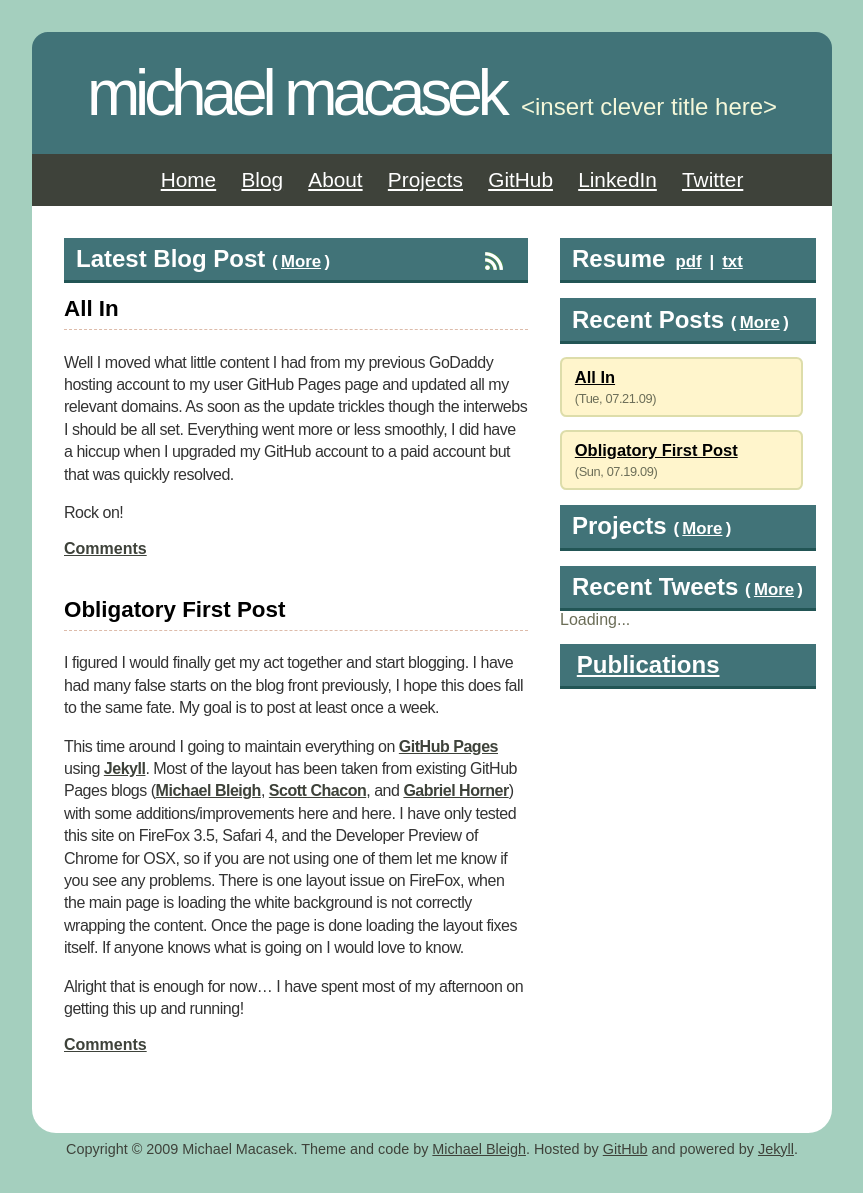
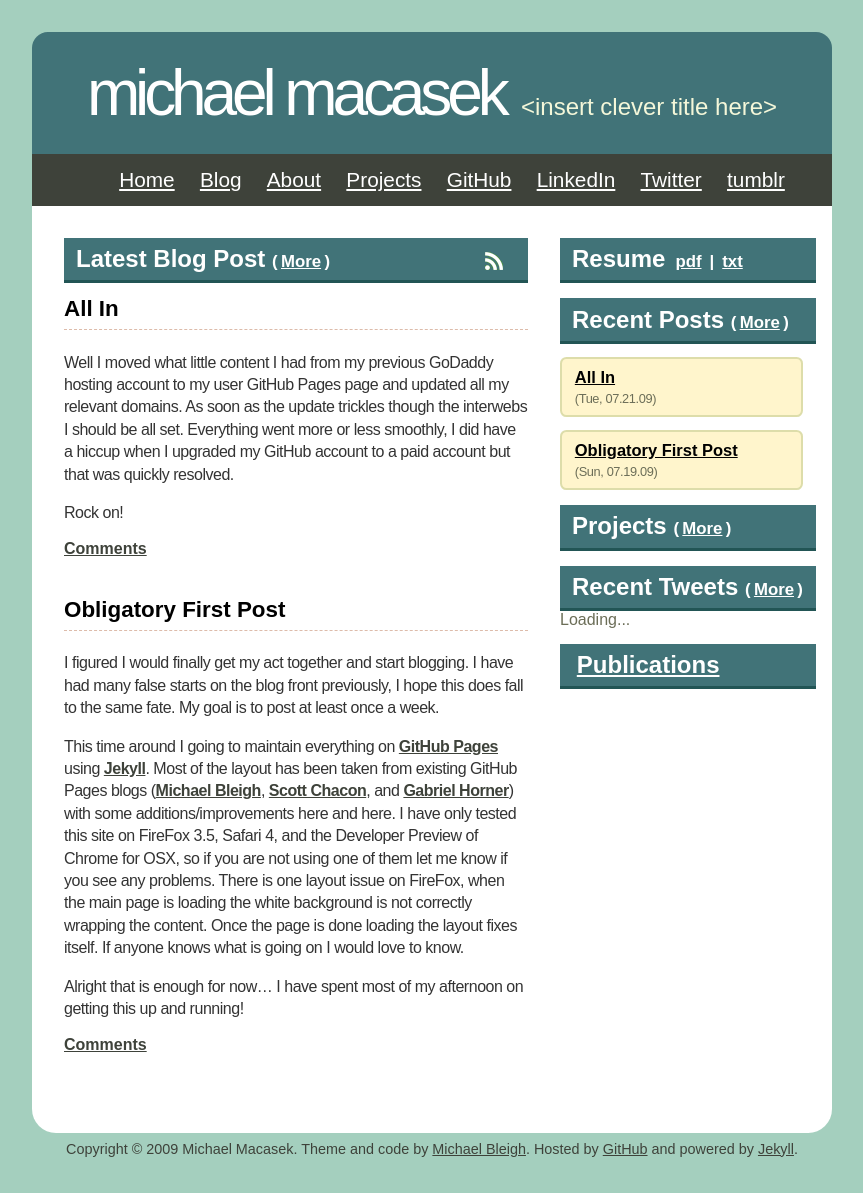
Before and after one commit to macasek/macasek.github.com, a Jekyll site: the page built from index.html, in a window 1280 px wide. Shown: the whole page, without its empty margins (208-1071 px from the left). Built offline with Jekyll 4.4.1, drawn with Linux system fonts in a browser that asks for light colours; comment, search, counter and statistics services are not loaded.

Commit message:
added link to tumblr

```diff
--- a/_layouts/master.html
+++ b/_layouts/master.html
@@ -26,6 +26,7 @@
           <li><a href='http://github.com/{{ site.params.github }}' target='_blank' rel='me'>GitHub</a></li>
           <li><a href='http://www.linkedin.com/in/{{ site.params.linkedin }}' target='_blank' rel='me'>LinkedIn</a></li>
           <li><a href='http://twitter.com/{{ site.params.twitter }}' target='_blank' rel='me'>Twitter</a></li>
+          <li><a href='http://tumblr.macasek.org/' target='_blank' rel='me'>tumblr</a></li>
         </ul>
       </div>
       <div id='content'>
```
